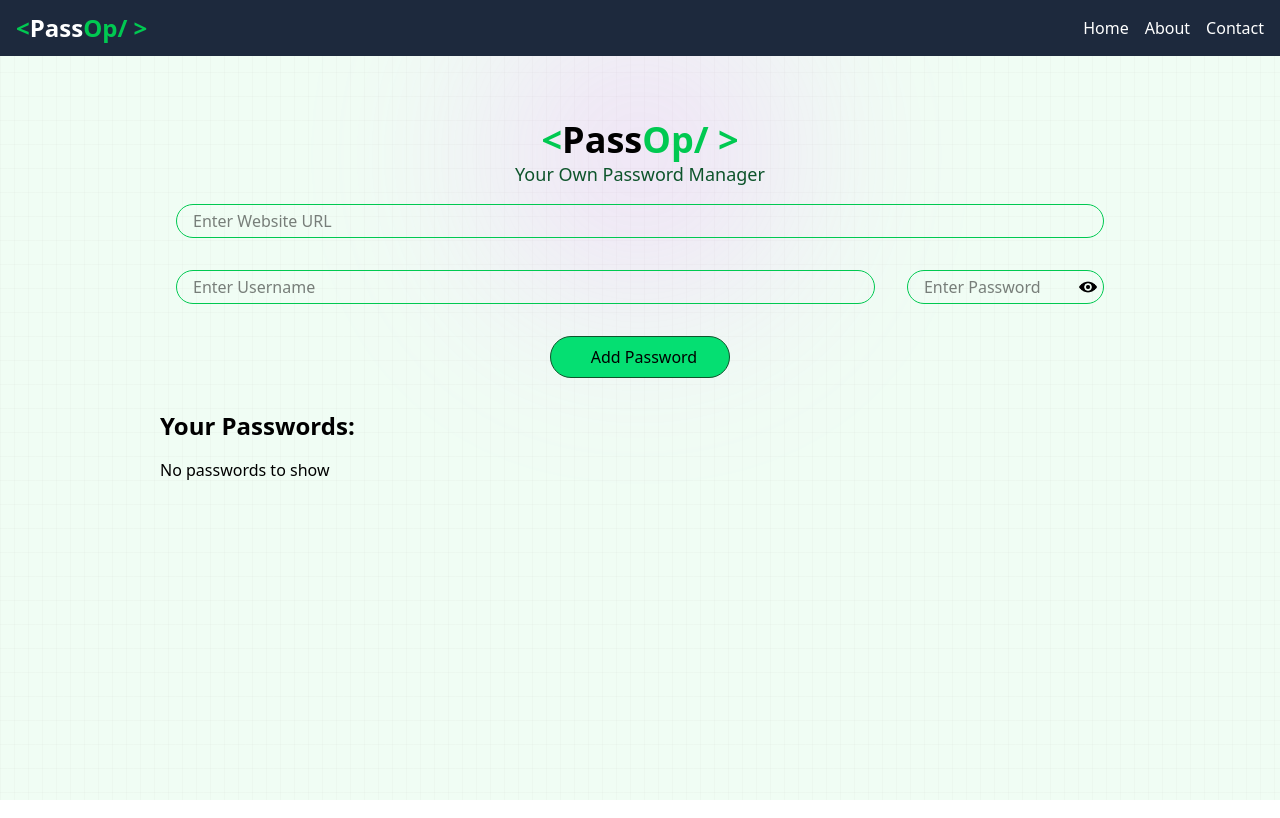
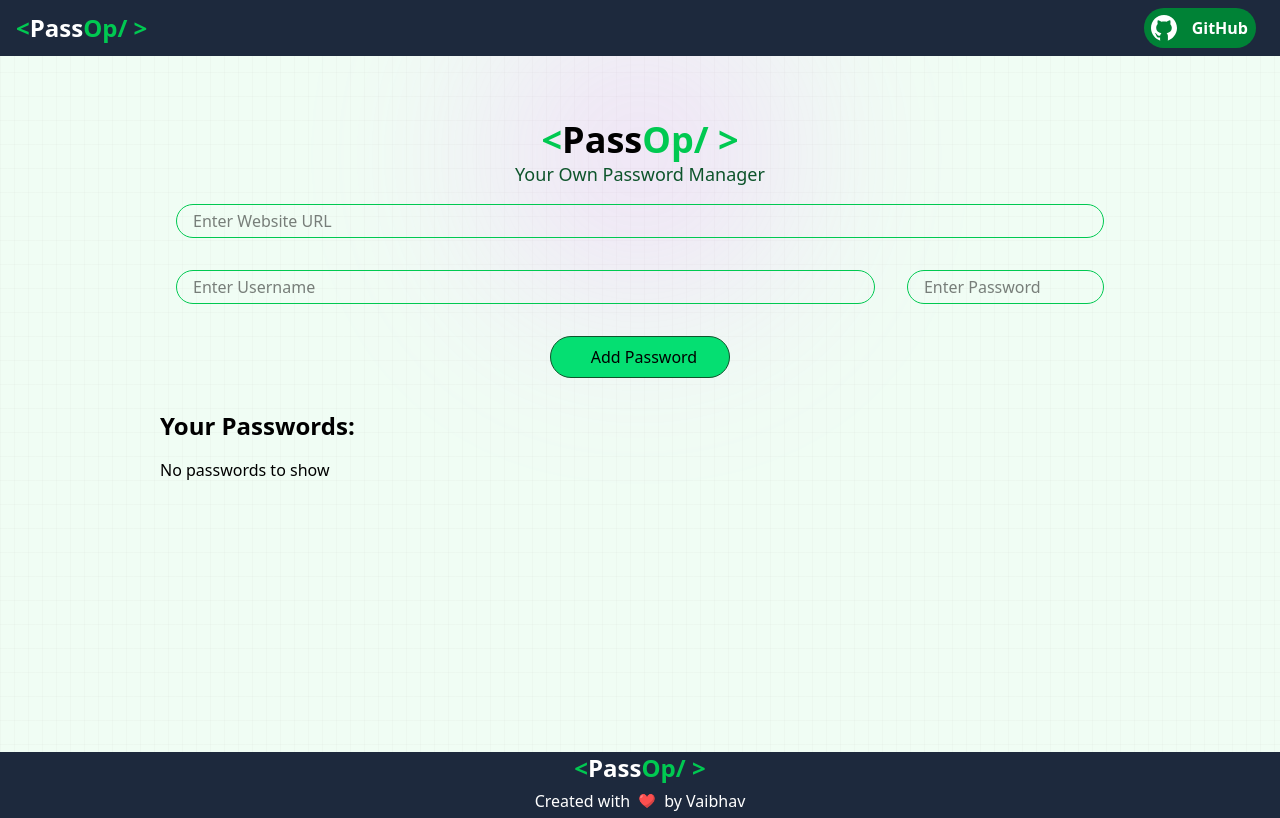
Before and after one commit to 10Vaibhav/PassOp, a React (Vite) app: page / in a window 1280 px wide. Built offline with nearby package versions, Linux system fonts and the light colour scheme; some icons are missing.

Commit message:
Do some UI Fixes, Make copy button using react-toast

```diff
--- a/package.json
+++ b/package.json
@@ -13,6 +13,8 @@
     "@tailwindcss/vite": "^4.1.10",
     "react": "^19.1.0",
     "react-dom": "^19.1.0",
+    "react-hot-toast": "^2.5.2",
+    "react-toastify": "^11.0.5",
     "tailwindcss": "^4.1.10"
   },
   "devDependencies": {
--- a/src/App.jsx
+++ b/src/App.jsx
@@ -1,5 +1,6 @@
 
 import './App.css'
+import Footer from './components/Footer'
 import Manager from './components/Manager'
 import Navbar from './components/Navbar'
 
@@ -9,7 +10,10 @@ function App() {
   return (
     <>
     <Navbar/>
-    <Manager/>
+    <div className='min-h-[87vh]'>
+      <Manager/>
+    </div>
+    <Footer/>
     </>
   )
 }
--- /dev/null
+++ b/src/components/Footer.jsx
@@ -0,0 +1,18 @@
+import React from "react";
+
+const Footer = () => {
+  return (
+    <div className="bg-slate-800 text-white flex flex-col justify-center items-center">
+      <div className="logo font-bold text-2xl">
+        <span className="text-green-500"> &lt;</span>
+        Pass
+        <span className="text-green-500">Op/ &gt;</span>
+      </div>
+      <div className="flex justify-center items-center">
+        Created with <img className="w-[18px] mx-2 py-2" src="icons/heart.png" alt="heart icon" /> by Vaibhav
+      </div>
+    </div>
+  );
+};
+
+export default Footer;
--- a/src/components/Manager.jsx
+++ b/src/components/Manager.jsx
@@ -1,7 +1,9 @@
 import { useEffect, useRef, useState } from "react";
+import toast, { Toaster } from "react-hot-toast";
 
 const Manager = () => {
   const ref = useRef();
+  const passwordRef = useRef();
 
   const [form, setform] = useState({ site: "", username: "", password: "" });
   const [passwordArray, setPasswordArray] = useState([]);
@@ -14,11 +16,19 @@ const Manager = () => {
     }
   }, []);
 
+  const copyText = (text) => {
+    toast.dismiss();
+    toast.success('Copied to clipboard!',{ duration: 500 });
+    navigator.clipboard.writeText(text);
+  };
+
   const showPassword = () => {
     if (ref.current.src.includes("icons/hidden.png")) {
       ref.current.src = "icons/eye.png";
+      passwordRef.current.type = "password";
     } else {
       ref.current.src = "icons/hidden.png";
+      passwordRef.current.type = "text";
     }
   };
 
@@ -35,8 +45,9 @@ const Manager = () => {
 
   return (
     <>
+      <Toaster />
       <div className="absolute inset-0 -z-10 h-full w-full bg-green-50 bg-[linear-gradient(to_right,#8080800a_1px,transparent_1px),linear-gradient(to_bottom,#8080800a_1px,transparent_1px)] bg-[size:14px_24px]">
-        <div className="absolute left-0 right-0 top-0 -z-10 m-auto h-[310px] w-[310px] rounded-full bg-fuchsia-400 opacity-20 blur-[100px]"></div>
+        <div className="absoluteLeft-0 right-0Top-0 -z-10 m-auto h-[310px] w-[310px] rounded-full bg-fuchsia-400 opacity-20 blur-[100px]"></div>
       </div>
 
       <div className="mycontainer">
@@ -73,14 +84,15 @@ const Manager = () => {
               <input
                 className="rounded-full border border-green-500 w-full px-4 py-1"
                 placeholder="Enter Password"
-                type="text"
+                type="password"
                 value={form.password}
                 onChange={handleChange}
+                ref={passwordRef}
                 name="password"
                 id=""
               />
               <span
-                className="absolute right-[3px] top-[4px] cursor-pointer"
+                className="absolute right-[3px]Top-[4px] cursor-pointer"
                 onClick={showPassword}
               >
                 <img
@@ -121,14 +133,73 @@ const Manager = () => {
                 {passwordArray.map((item, index) => {
                   return (
                     <tr key={index}>
-                      <td className="py-2 border border-white text-center w-32">
-                        {item.site}
+                      <td className="py-2 border border-white text-center">
+                        <div className="flex items-center justify-center ">
+                          <a href={item.site} target="_blank">
+                            {item.site}
+                          </a>
+                          <div
+                            className="lordiconcopy cursor-pointer size-7"
+                            onClick={() => {
+                              copyText(item.site);
+                            }}
+                          >
+                            <lord-icon
+                              style={{
+                                width: "25px",
+                                height: "25px",
+                                paddingTop: "3px",
+                                paddingLeft: "3px",
+                              }}
+                              src="https://cdn.lordicon.com/xuoapdes.json"
+                              trigger="hover"
+                            ></lord-icon>
+                          </div>
+                        </div>
                       </td>
-                      <td className="py-2 border border-white text-center w-32">
-                        {item.username}
+                      <td className="py-2 border border-white text-center">
+                        <div className="flex items-center justify-center ">
+                          {item.username}
+                          <div
+                            className="lordiconcopy cursor-pointer size-7"
+                            onClick={() => {
+                              copyText(item.username);
+                            }}
+                          >
+                            <lord-icon
+                              style={{
+                                width: "25px",
+                                height: "25px",
+                                paddingTop: "3px",
+                                paddingLeft: "3px",
+                              }}
+                              src="https://cdn.lordicon.com/xuoapdes.json"
+                              trigger="hover"
+                            ></lord-icon>
+                          </div>
+                        </div>
                       </td>
-                      <td className="py-2 border border-white text-center w-32">
-                        {item.password}
+                      <td className="py-2 border border-white text-center">
+                        <div className="flex items-center justify-center">
+                          {item.password}{" "}
+                          <div
+                            className="lordiconcopy cursor-pointer size-7"
+                            onClick={() => {
+                              copyText(item.password);
+                            }}
+                          >
+                            <lord-icon
+                              style={{
+                                width: "25px",
+                                height: "25px",
+                                paddingTop: "3px",
+                                paddingLeft: "3px",
+                              }}
+                              src="https://cdn.lordicon.com/xuoapdes.json"
+                              trigger="hover"
+                            ></lord-icon>
+                          </div>
+                        </div>
                       </td>
                     </tr>
                   );
--- a/src/components/Navbar.jsx
+++ b/src/components/Navbar.jsx
@@ -7,19 +7,10 @@ const Navbar = () => {
           Pass
           <span className="text-green-500">Op/ &gt;</span>
           </div>
-        <ul>
-          <li className="flex gap-4">
-            <a className="hover:font-bold" href="/">
-              Home
-            </a>
-            <a className="hover:font-bold" href="#">
-              About
-            </a>
-            <a className="hover:font-bold" href="#">
-              Contact
-            </a>
-          </li>
-        </ul>
+        <button className="text-white bg-green-700 my-5 mx-2 rounded-full flex justify-center items-center">
+          <a href="https://github.com/10Vaibhav" target="_blank"><img className="invert w-10 p-1" src="icons/github.svg" alt="github logo" /></a>
+          <span className="font-bold px-2">GitHub</span>
+        </button>
       </div>
     </nav>
   );
```
Also changed, not shown: 1 other file (tests, documents, lock files or other folders).
